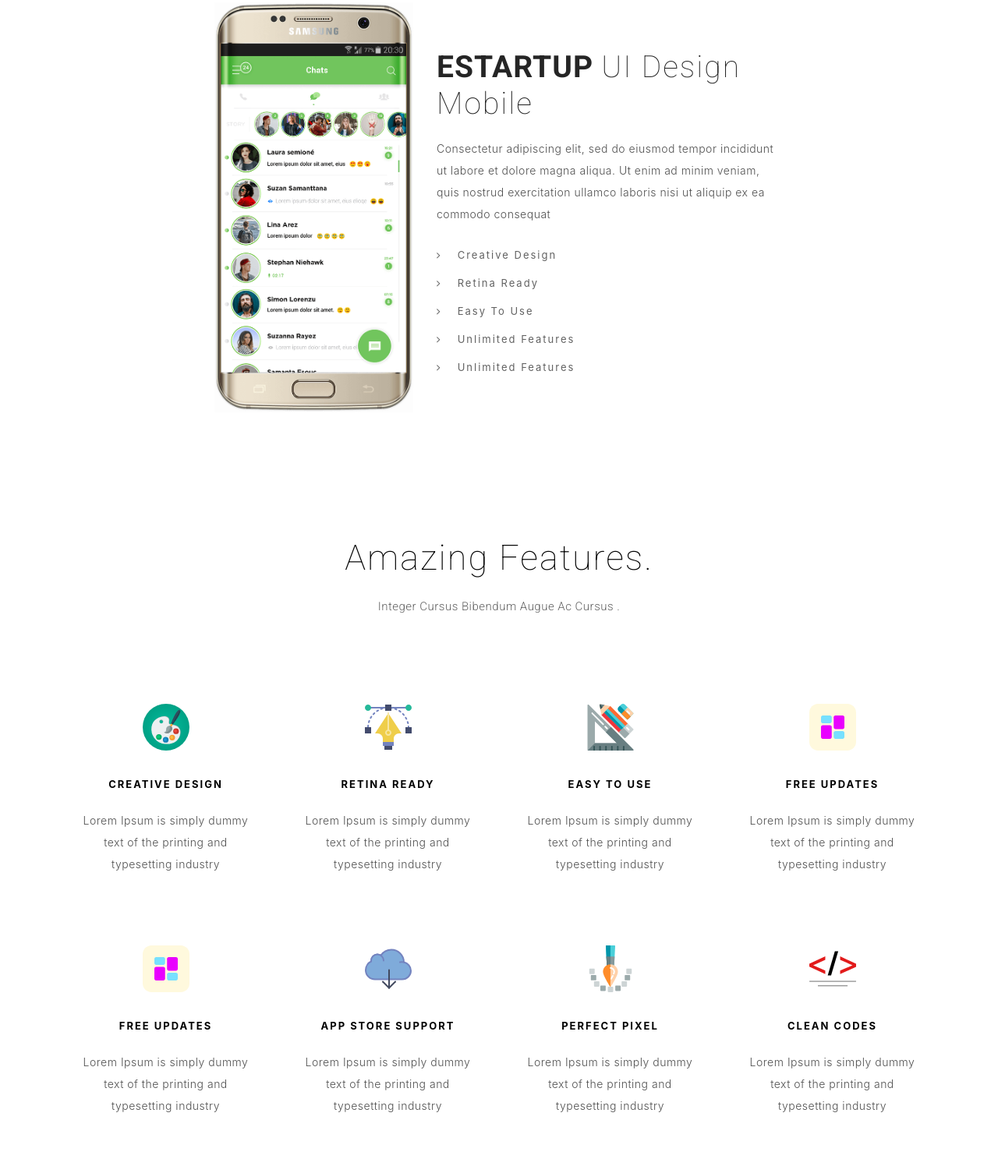
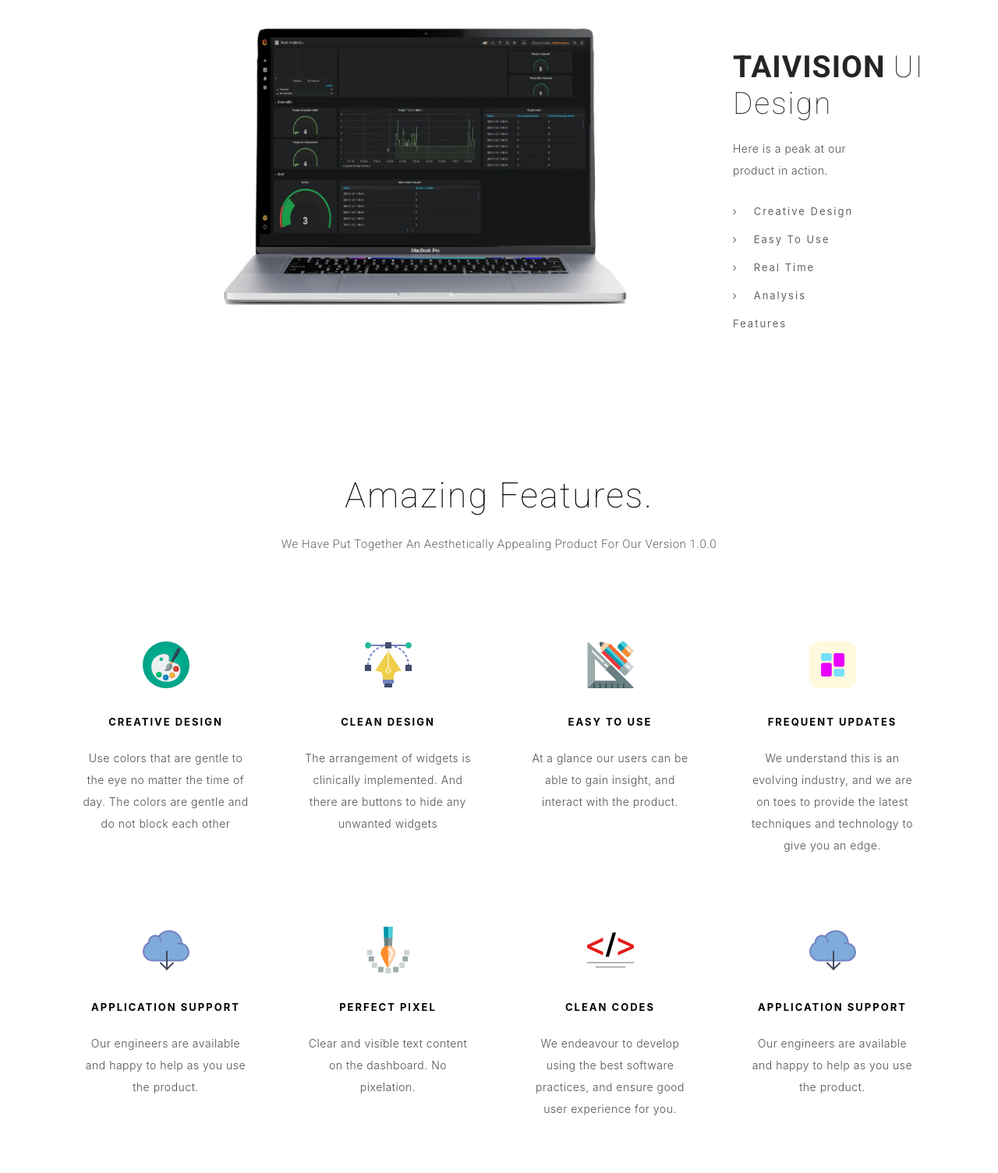
Before and after one commit to JobCollins/taio, a plain HTML site: page index.html in a window 1280 px wide. Shown: the part 1555-3060 px from the top of the page at 78% size. Drawn offline with nearby package versions, Linux system fonts and the light colour scheme.

Commit message:
Feature: About & Features
Added a visual of the UI and the amazing features of the product

```diff
--- a/assets/css/style.css
+++ b/assets/css/style.css
@@ -707,6 +707,7 @@ section {
 --------------------------------*/
 #about-us img {
   max-width: 100%;
+  max-height: 100%;
 }
 
 #about-us .about-content {
--- a/index.html
+++ b/index.html
@@ -138,23 +138,22 @@
       <div class="container" data-aos="fade-up">
         <div class="row justify-content-center">
 
-          <div class="col-md-5 col-lg-3">
-            <img src="assets/img/about-img.png" alt="About" data-aos="zoom-in" data-aos-delay="100">
+          <div class="col-md-10 col-lg-8">
+            <img src="assets/img/Presentation.png" alt="About" data-aos="zoom-in" data-aos-delay="100">
           </div>
 
-          <div class="col-md-7 col-lg-5">
+          <div class="col-md-4 col-lg-2">
             <div class="about-content" data-aos="fade-left" data-aos-delay="100">
 
-              <h2><span>eStartup</span>UI Design Mobile </h2>
-              <p>Consectetur adipiscing elit, sed do eiusmod tempor incididunt ut labore et dolore magna aliqua. Ut enim ad minim veniam, quis nostrud exercitation ullamco laboris nisi ut aliquip ex ea commodo consequat
+              <h2><span>taivision</span>UI Design</h2>
+              <p> Here is a peak at our product in action.
               </p>
 
               <ul class="list-unstyled">
                 <li><i class="fa fa-angle-right"></i>Creative Design</li>
-                <li><i class="fa fa-angle-right"></i>Retina Ready</li>
                 <li><i class="fa fa-angle-right"></i>Easy to Use</li>
-                <li><i class="fa fa-angle-right"></i>Unlimited Features</li>
-                <li><i class="fa fa-angle-right"></i>Unlimited Features</li>
+                <li><i class="fa fa-angle-right"></i>Real Time</li>
+                <li><i class="fa fa-angle-right"></i>Analysis Features</li>
               </ul>
 
             </div>
@@ -170,7 +169,7 @@
       <div class="container" data-aos="fade-up">
         <div class="section-title text-center">
           <h2>Amazing Features.</h2>
-          <p class="separator">Integer cursus bibendum augue ac cursus .</p>
+          <p class="separator">We have put together an aesthetically appealing product for our version 1.0.0</p>
         </div>
 
         <div class="row" data-aos="fade-up" data-aos-delay="100">
@@ -179,15 +178,15 @@
             <div class="feature-block">
               <img src="assets/img/svg/paint-palette.svg" alt="img" class="img-fluid">
               <h4>creative design</h4>
-              <p>Lorem Ipsum is simply dummy text of the printing and typesetting industry</p>
+              <p>Use colors that are gentle to the eye no matter the time of day. The colors are gentle and do not block each other</p>
             </div>
           </div>
 
           <div class="col-md-6 col-lg-3">
             <div class="feature-block">
               <img src="assets/img/svg/vector.svg" alt="img" class="img-fluid">
-              <h4>Retina Ready</h4>
-              <p>Lorem Ipsum is simply dummy text of the printing and typesetting industry</p>
+              <h4>Clean Design</h4>
+              <p>The arrangement of widgets is clinically implemented. And there are buttons to hide any unwanted widgets</p>
             </div>
           </div>
 
@@ -195,39 +194,32 @@
             <div class="feature-block">
               <img src="assets/img/svg/design-tool.svg" alt="img" class="img-fluid">
               <h4>easy to use</h4>
-              <p>Lorem Ipsum is simply dummy text of the printing and typesetting industry</p>
+              <p>At a glance our users can be able to gain insight, and interact with the product.</p>
             </div>
           </div>
 
           <div class="col-md-6 col-lg-3">
             <div class="feature-block">
               <img src="assets/img/svg/asteroid.svg" alt="img" class="img-fluid">
-              <h4>Free Updates</h4>
-              <p>Lorem Ipsum is simply dummy text of the printing and typesetting industry</p>
-            </div>
-          </div>
-
-          <div class="col-md-6 col-lg-3">
-            <div class="feature-block">
-              <img src="assets/img/svg/asteroid.svg" alt="img" class="img-fluid">
-              <h4>Free Updates</h4>
-              <p>Lorem Ipsum is simply dummy text of the printing and typesetting industry</p>
+              <h4>Frequent Updates</h4>
+              <p>We understand this is an evolving industry, and we are on toes to provide the latest techniques and technology to give you an edge.</p>
             </div>
           </div>
 
           <div class="col-md-6 col-lg-3">
             <div class="feature-block">
               <img src="assets/img/svg/cloud-computing.svg" alt="img" class="img-fluid">
-              <h4>App store support</h4>
-              <p>Lorem Ipsum is simply dummy text of the printing and typesetting industry</p>
+              <h4>Application support</h4>
+              <p>Our engineers are available and happy to help as you use the product.</p>
             </div>
           </div>
+
 
           <div class="col-md-6 col-lg-3">
             <div class="feature-block">
               <img src="assets/img/svg/pixel.svg" alt="img" class="img-fluid">
               <h4>Perfect Pixel</h4>
-              <p>Lorem Ipsum is simply dummy text of the printing and typesetting industry</p>
+              <p>Clear and visible text content on the dashboard. No pixelation.</p>
             </div>
           </div>
 
@@ -235,7 +227,15 @@
             <div class="feature-block">
               <img src="assets/img/svg/code.svg" alt="img" class="img-fluid">
               <h4>clean codes</h4>
-              <p>Lorem Ipsum is simply dummy text of the printing and typesetting industry</p>
+              <p>We endeavour to develop using the best software practices, and ensure good user experience for you.</p>
+            </div>
+          </div>
+
+          <div class="col-md-6 col-lg-3">
+            <div class="feature-block">
+              <img src="assets/img/svg/cloud-computing.svg" alt="img" class="img-fluid">
+              <h4>Application support</h4>
+              <p>Our engineers are available and happy to help as you use the product.</p>
             </div>
           </div>
 
```
Also changed, not shown: assets/img/Presentation.png (added).
